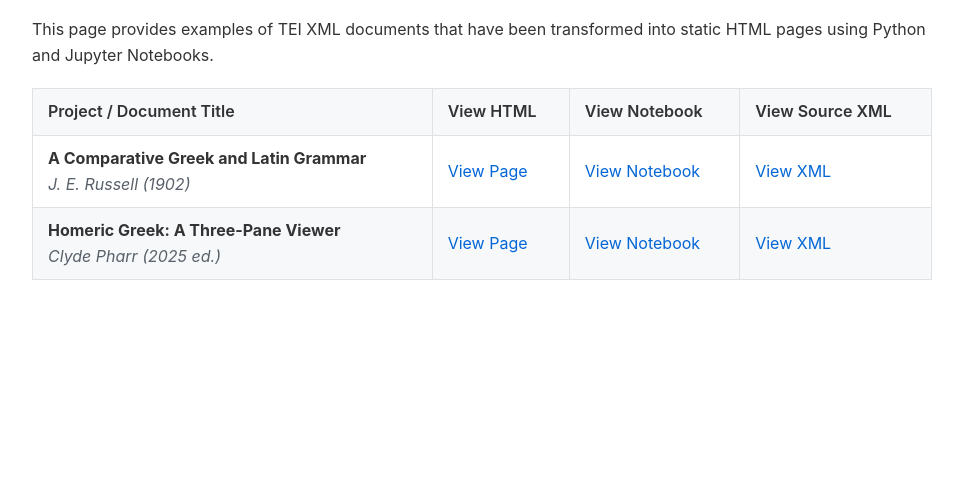
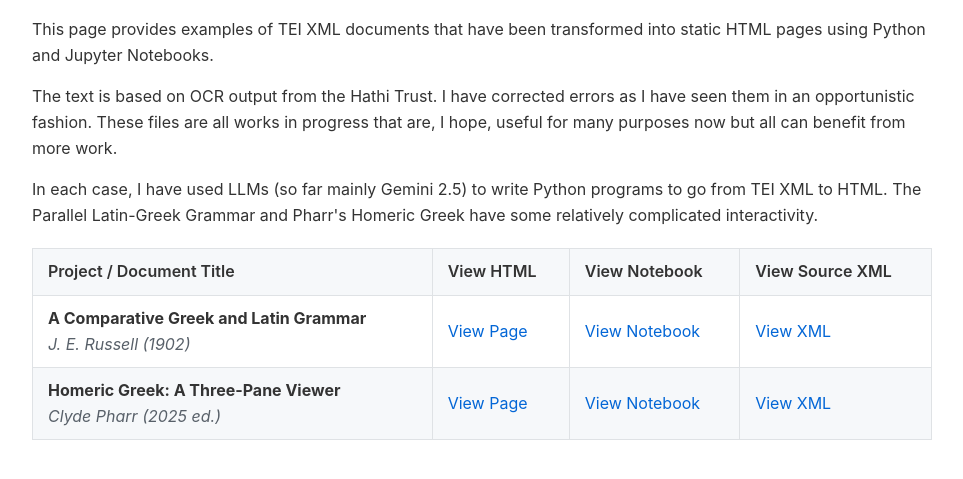
Before and after one commit to gregorycrane/xml-llm-showcase, a plain HTML site: page index.html in a window 1280 px wide. Shown: the part 107-586 px from the top of the page, without its empty margins (158-1121 px from the left). Drawn offline with Linux system fonts and the light colour scheme.

Commit message:
Update index.html

```diff
--- a/index.html
+++ b/index.html
@@ -50,6 +50,8 @@
 <body>
     <h1>XML to HTML Conversion Showcase</h1>
     <p>This page provides examples of TEI XML documents that have been transformed into static HTML pages using Python and Jupyter Notebooks.</p>
+    <p>The text is based on OCR output from the Hathi Trust. I have corrected errors as I have seen them in an opportunistic fashion. These files are all works in progress that are, I hope, useful for many purposes now but all can benefit from more work.</p>
+    <p>In each case, I have used LLMs (so far mainly Gemini 2.5) to write Python programs to go from TEI XML to HTML. The Parallel Latin-Greek Grammar and Pharr's Homeric Greek have some relatively complicated interactivity.</p>
 
     <table>
         <thead>
```
